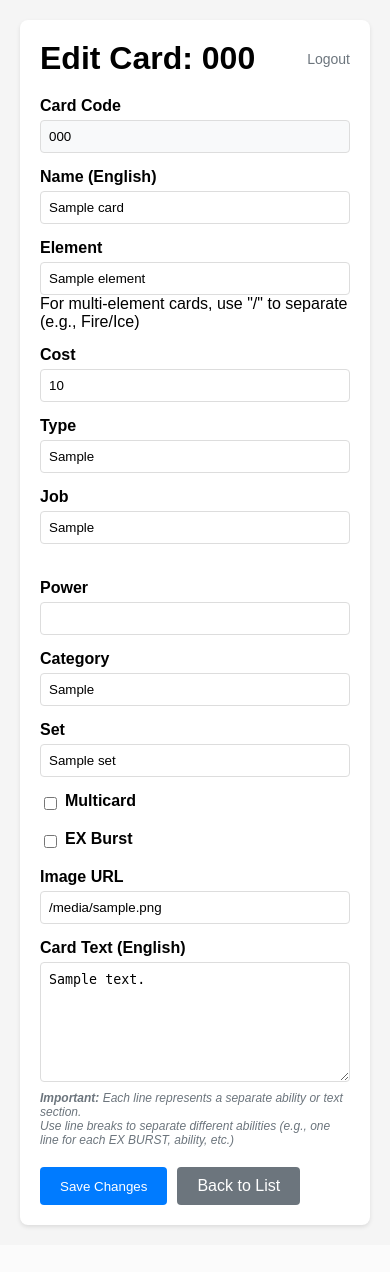
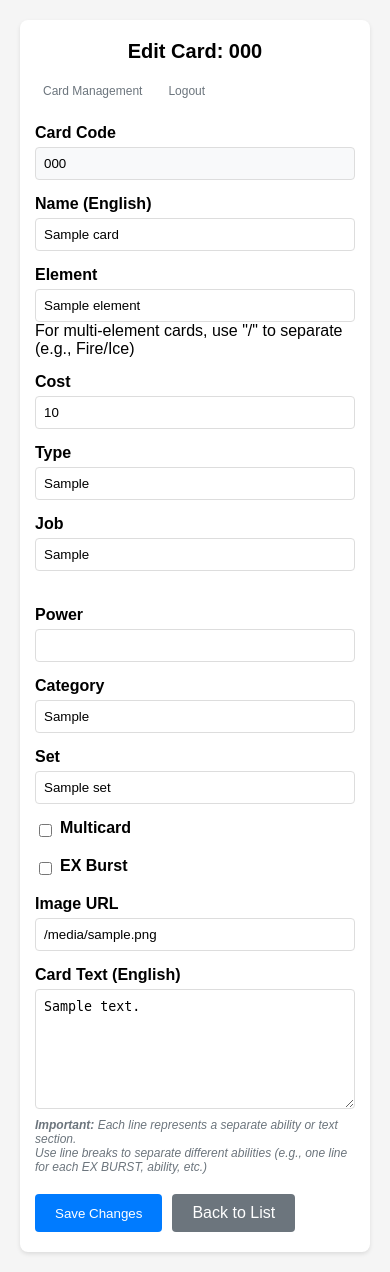
Before and after one commit to btawa/MarcieAPI, a Flask app: template templates/card_edit.html in a window 390 px wide. Before the commit the page ends 1228 px from the top, so only its background shows below. Run offline with Flask 3, Linux system fonts and the light colour scheme; the visitor is signed in with stand-in values (Sample User, id 1); tables that the repository leaves empty hold one stand-in row (values such as "Sample post"); the template is opened without the code that fills it: most values are stand-ins (such as "Sample title", 1, 10 or a date in 2020); parts of the project's set-up code (start-up, migrations or seed data) failed here and were passed over.

Commit message:
Add consistent navigation to edit card page
- Match navigation style with management and card list pages
- Add welcome message and Card Management link
- Implement responsive navigation behavior for mobile
- Include nav-link hover effects for consistency
- Stack navigation vertically on tablet/mobile screens

🤖 Generated with [Claude Code](https://claude.ai/code)

Co-Authored-By: Claude <noreply@anthropic.com>

```diff
--- a/templates/card_edit.html
+++ b/templates/card_edit.html
@@ -103,19 +103,77 @@
             gap: 20px;
         }
         @media (max-width: 768px) {
+            .page-header {
+                flex-direction: column;
+                align-items: flex-start;
+                gap: 10px;
+                margin-bottom: 20px;
+            }
+            .nav-links {
+                width: 100%;
+                justify-content: flex-start;
+                gap: 12px;
+                flex-wrap: wrap;
+            }
+            .nav-links span {
+                font-size: 13px;
+            }
+            .nav-links a {
+                font-size: 13px;
+            }
+            h1 {
+                font-size: 24px;
+            }
             .two-column {
                 grid-template-columns: 1fr;
             }
+        }
+        @media (max-width: 480px) {
+            .container {
+                padding: 20px 15px;
+            }
+            .page-header {
+                margin-bottom: 15px;
+            }
+            h1 {
+                font-size: 20px;
+            }
+            .nav-links span {
+                display: none;
+            }
+            .nav-links {
+                gap: 10px;
+            }
+            .nav-links a {
+                font-size: 12px;
+            }
+        }
+        .nav-link {
+            color: #6c757d;
+            text-decoration: none;
+            font-size: 14px;
+            padding: 6px 8px;
+            border-radius: 4px;
+            transition: all 0.2s ease;
+        }
+        .nav-link:hover {
+            color: #007bff;
+            background-color: rgba(0, 123, 255, 0.1);
+            text-decoration: none;
         }
     </style>
 </head>
 <body>
     <div class="container">
-        <div style="display: flex; justify-content: space-between; align-items: center; margin-bottom: 20px;">
+        <div class="page-header" style="display: flex; justify-content: space-between; align-items: center; margin-bottom: 20px; flex-wrap: wrap; gap: 15px;">
             <h1 style="margin: 0;">Edit Card: {{ card.Code }}</h1>
-            {% if session.admin_username %}
-                <a href="/admin/logout" style="color: #6c757d; text-decoration: none; font-size: 14px;">Logout</a>
-            {% endif %}
+            <div class="nav-links" style="display: flex; gap: 10px; align-items: center;">
+                {% if session.admin_username %}
+                    <span style="color: #6c757d; font-size: 14px;">Welcome, {{ session.admin_username }}</span>
+                    <a href="/admin/cards" class="nav-link">Card Management</a>
+                    <a href="/admin/logout" class="nav-link">Logout</a>
+                {% endif %}
+            </div>
         </div>
 
         {% if message %}
```
